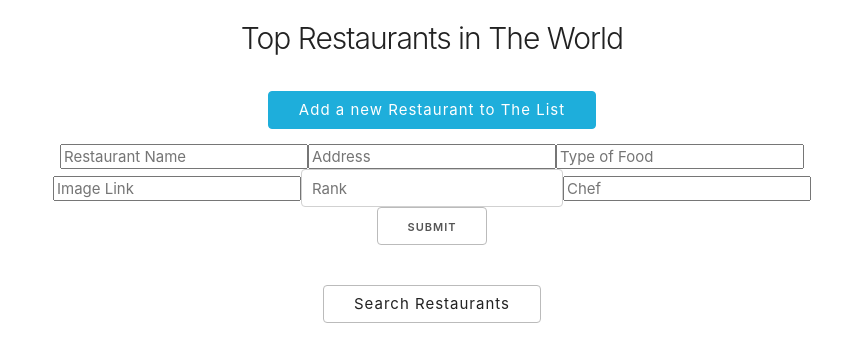
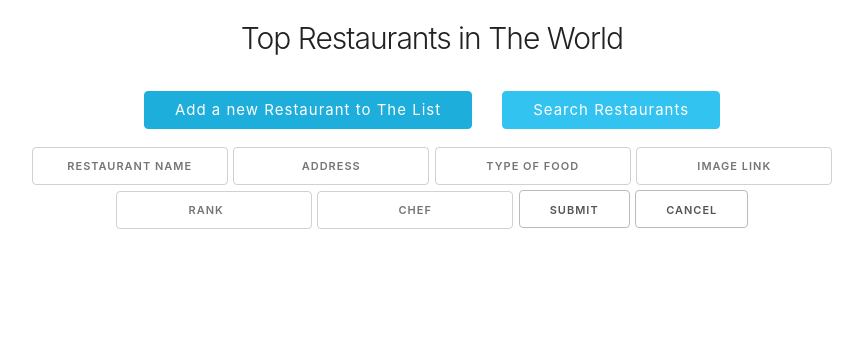
Before and after one commit to caseyoneil10/Top-Restaurants-Front-End, a React (Create React App) app: page / in a window 1280 px wide. Both pictures are taken after a click on the button "Add a new Restaurant to The List". Shown: the top 362 px of the page, without its empty margins (208-1071 px from the left). Built offline with nearby package versions, Linux system fonts and the light colour scheme; no server answers.

Commit message:
css styling

```diff
--- a/src/App.js
+++ b/src/App.js
@@ -79,6 +79,7 @@ const App = () => {
 
 		const handleRestaurantUpdate = (event, restaurantData) => {
 			event.preventDefault()
+			console.log("hello World");
 			axios
 				.put(
 					`${apiUrl}/${restaurantData._id}`, {
@@ -137,6 +138,16 @@ const App = () => {
 			setNewShowSearch(!newShowSearch)
 		}
 
+		const handleCancelEdit = () => {
+			setNewName()
+			setNewAddress()
+			setNewType()
+			setNewImage()
+			setNewChef()
+			setNewRank()
+		}
+
+
 	// -------------------
 	// Google Maps API
 	// -------------------
@@ -157,23 +168,23 @@ const App = () => {
 
 	return (
 		<div className="container">
-		<div className="container">
 			<h1>Top Restaurants in The World</h1>
 			<button className="button-primary" onClick={showNewRestaurant}>Add a new Restaurant to The List</button>
-
+			<button className="button-primary" onClick={showNewSearch}>Search Restaurants</button>
 			{newShowRestaurant ?
-		<form onSubmit={handleNewRestaurant}>
-			<input required placeholder='Restaurant Name' onChange={handleNewName}></input>
-			<input required placeholder='Address' onChange={handleNewAddress}></input>
-			<input required placeholder='Type of Food' onChange={handleNewType}></input>
-			<input required placeholder='Image Link' onChange={handleNewImage}></input>
+			<form className="newRestaurant" onSubmit={handleNewRestaurant}>
+				<input type="text" required placeholder='Restaurant Name' onChange={handleNewName}></input>
+				<input type="text" required placeholder='Address' onChange={handleNewAddress}></input>
+				<input type="text" required placeholder='Type of Food' onChange={handleNewType}></input>
+				<input type="text" required placeholder='Image Link' type="text" onChange={handleNewImage}></input>
 				<input required type="number" min="1" placeholder='Rank' onChange={handleNewRank}></input>
-			<input required placeholder='Chef' onChange={handleNewChef}></input>
+				<input type="text" required placeholder='Chef' onChange={handleNewChef}></input>
 				<input type='submit' value='Submit'></input>
+				<button className="button" value= "cancel" onClick={showNewRestaurant}>CANCEL</button>
 			</form> : null }
-		<button onClick={showNewSearch}>Search Restaurants</button><br/>
+			<br/>
 			{newShowSearch ?
-		<input placeholder="Search Here" onChange={(event) => {setQuery(event.target.value)}}/> : null}
+			<input className="search" placeholder="Search Here" onChange={(event) => {setQuery(event.target.value)}}/> : null}
 
 			{restaurant.filter((posts) => {
 					if (query === '') {
@@ -196,9 +207,9 @@ const App = () => {
 					handleNewChef={handleNewChef}
 					googleApi={googleApi}
 					googleUrl={googleUrl}
+					handleCancelEdit={handleCancelEdit}
 					show={show}/>
 			})}
-		</div>
 	</div>
 	)
 }
--- a/src/components/restaurants.js
+++ b/src/components/restaurants.js
@@ -1,8 +1,7 @@
 const Restaurants = (props) => {
 			return  (
 				<>
-				<div className="container">
-						<div className="card row">
+						<div className="card">
 								<h2>{props.restaurants.name}</h2>
 								<h3># {props.restaurants.rank} In The World</h3>
 								<h4>{props.restaurants.address}</h4>
@@ -10,7 +9,7 @@ const Restaurants = (props) => {
 								<h6>Head Chef: {props.restaurants.chef}</h6>
 								<img src={props.restaurants.image}/>
 								<iframe
-								class="map"
+									className="map"
 									src={`${props.googleUrl} + ${props.restaurants.address} + ${props.restaurants.name}`}>
 								</iframe>
 								<button onClick={(event) => {
@@ -23,16 +22,17 @@ const Restaurants = (props) => {
 							{props.restaurants.show ?
 								<form onSubmit={(event) => {
 								props.handleRestaurantUpdate(event, props.restaurants)}}>
-						<input onChange={props.handleNewName} defaultValue={props.restaurants.name}></input>
-						<input defaultValue={props.restaurants.address} onChange={props.handleNewAddress}></input>
-						<input defaultValue={props.restaurants.type} onChange={props.handleNewType}></input>
-						<input defaultValue={props.restaurants.image} onChange={props.handleNewImage}></input>
-						<input defaultValue={props.restaurants.rank} onChange={props.handleNewRank}></input>
-						<input defaultValue={props.restaurants.chef} onChange={props.handleNewChef}></input>
+									<input type="text" onChange={props.handleNewName} defaultValue={props.restaurants.name}></input>
+									<input type="text" defaultValue={props.restaurants.address} onChange={props.handleNewAddress}></input>
+									<input type="text" defaultValue={props.restaurants.type} onChange={props.handleNewType}></input>
+									<input type="text" defaultValue={props.restaurants.image} onChange={props.handleNewImage}></input>
+									<input type="number" defaultValue={props.restaurants.rank} onChange={props.handleNewRank}></input>
+									<input type="text" defaultValue={props.restaurants.chef} onChange={props.handleNewChef}></input><br/>
 									<input type='submit' value='Submit'></input>
+									<button onClick={props.handleCancelEdit} className="button">Cancel</button>
 							</form> : null }
 						</div>
-						</div>
+
 
 				</>
 		)
--- a/src/index.css
+++ b/src/index.css
@@ -24,6 +24,24 @@ button {
   text-align: center;
   display: inline-block;
   border: 2px solid black;
-  width: 75%;
+  width: 45%;
   margin: 1em;
 }
+
+
+iframe {
+  width:80%;
+  height:15em;
+  border-radius: 4px;
+}
+
+.search {
+  display: block;
+  margin: auto;
+  height: 30px;
+  width: 25%;
+  text-align: center;
+}
+.newRestaurant {
+  display: block;
+}
--- a/src/skeleton.css
+++ b/src/skeleton.css
@@ -32,7 +32,7 @@
   text-align: center;
   position: relative;
   width: 100%;
-  max-width: 960px;
+  max-width: 75%;
   margin: 0 auto;
   padding: 0 20px;
   box-sizing: border-box; }
@@ -170,7 +170,9 @@ a:hover {
 button,
 input[type="submit"],
 input[type="reset"],
-input[type="button"] {
+input[type="button"],
+input[type="number"],
+input[type='text'] {
   display: inline-block;
   height: 38px;
   padding: 0 30px;
@@ -186,8 +188,9 @@ input[type="button"] {
   background-color: transparent;
   border-radius: 4px;
   border: 1px solid #bbb;
-  cursor: pointer;
-  box-sizing: border-box; }
+  cursor: auto;
+  box-sizing: border-box;
+  margin: .25em; }
 .button:hover,
 button:hover,
 input[type="submit"]:hover,
```
Lines whose indentation alone changed are shown as unchanged.
